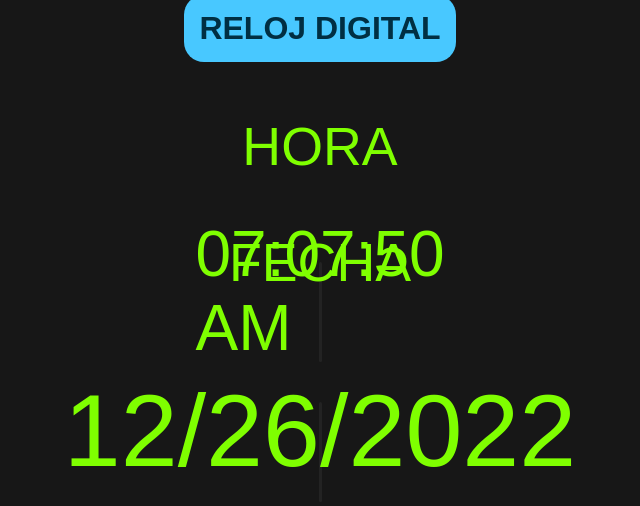
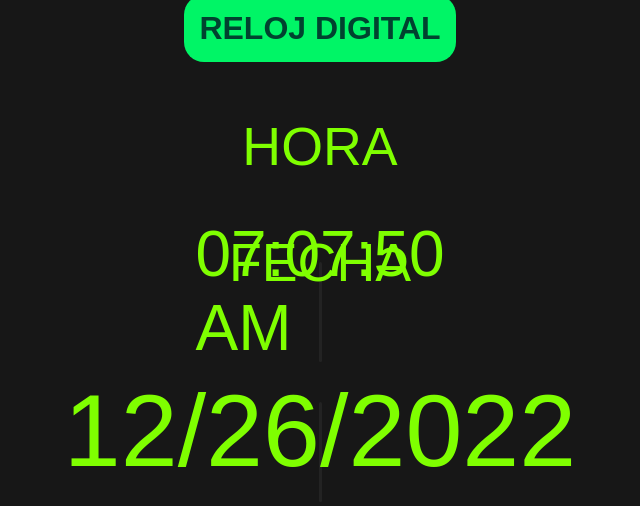
Before and after one commit to Haonter/Reloj_Digital, a plain HTML site: page index.html in a window 1280 px wide. Shown: the whole page, without its empty margins (320-960 px from the left). Drawn offline with Linux system fonts and the light colour scheme; a web font is replaced by a local one.

Commit message:
Update index.css

```diff
--- a/index.css
+++ b/index.css
@@ -7,10 +7,10 @@ body{
 
 }
 body h1{
-    color:rgb(0, 47, 67);
+    color:rgb(0, 67, 47);
     font-family: Arial;
     text-shadow: 5px;
-    background-color: rgb(72, 200, 255);
+    background-color: rgb(0, 245, 102);
     padding: 15px;
     border-radius: 20px;
 }
@@ -26,12 +26,12 @@ body h1{
 
 @media only screen and (min-width: 300px){
     body{
-        height: 90vh;
+        height: 80vh;
         gap: 5vh;
     }
 
     body h1{
-        margin-top: -15vh;
+        margin-top: -10vh;
         margin-bottom: 8vh;
     }
 
```
